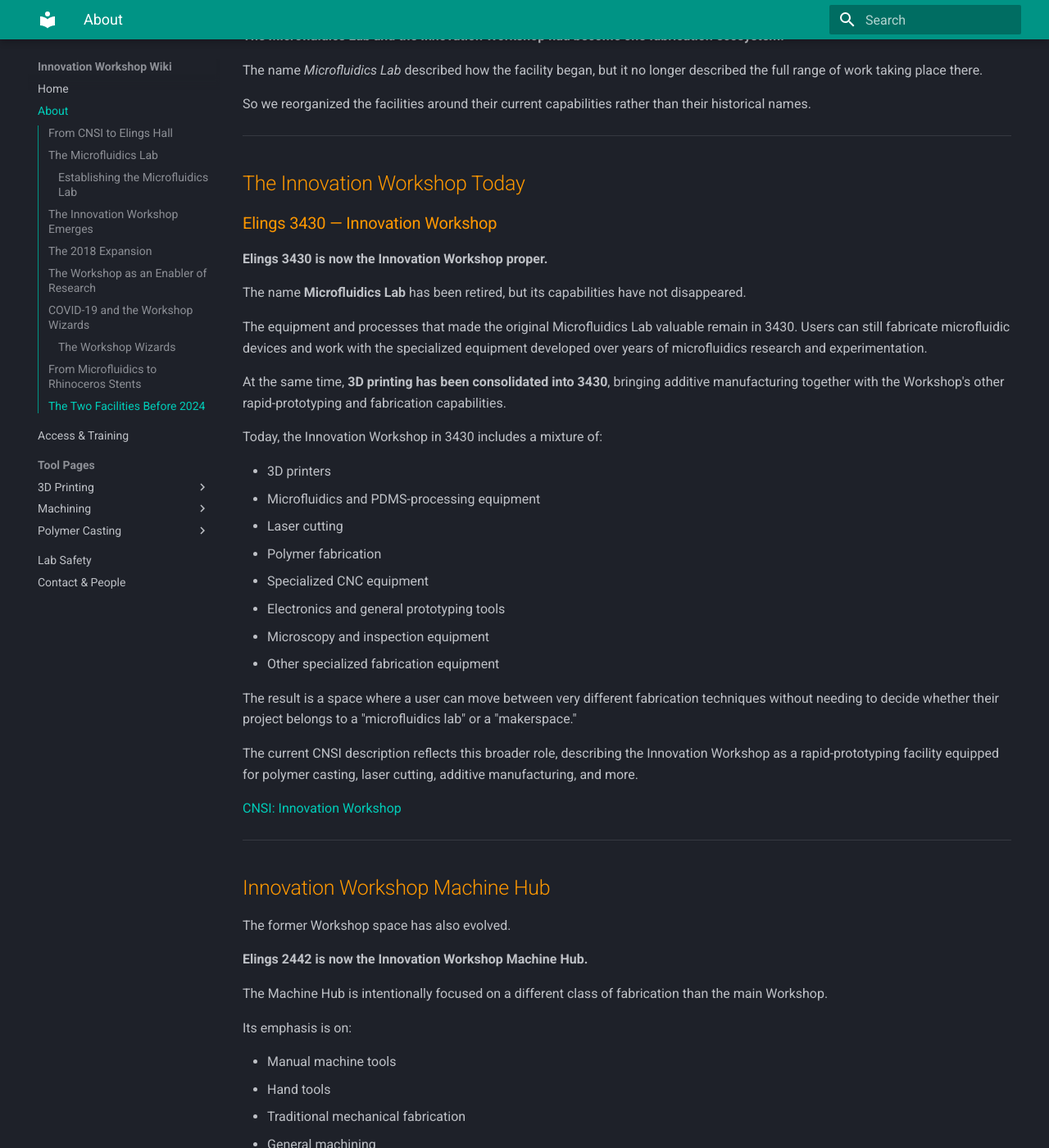
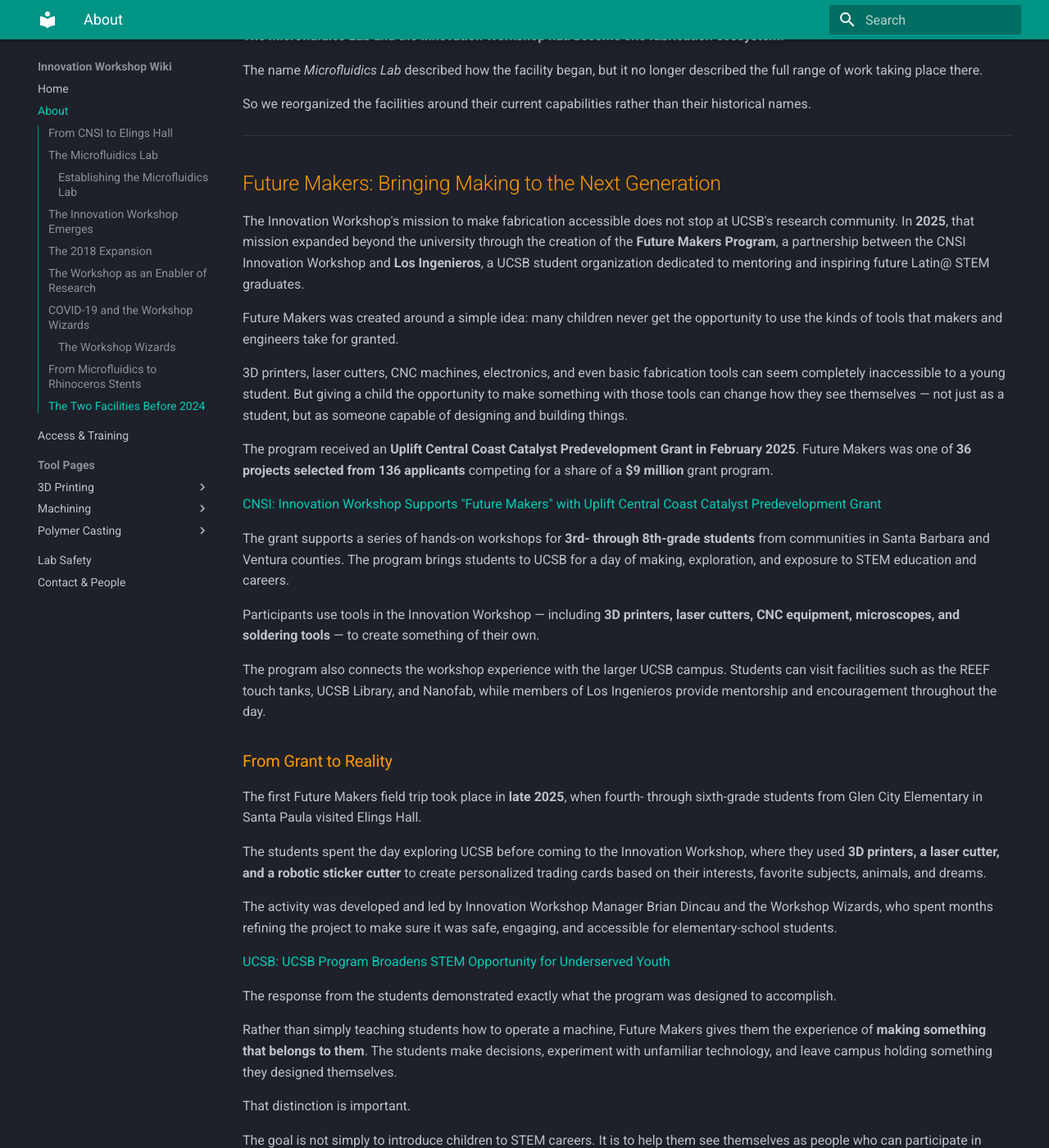
Before and after one commit to ucsb-innovation-workshop/ucsb-innovation-workshop.github.io, an MkDocs documentation site: the page built from docs/about.md, in a window 1280 px wide and 1400 px high, scrolled down 5981 px. Shown: the whole window at 82% size. Built offline with MkDocs 1.6.1 and Material for MkDocs 9.7.7, drawn with Linux system fonts in a browser that asks for light colours; some of the changed text lies outside the part shown.

Commit message:
Update about.md

```diff
--- a/docs/about.md
+++ b/docs/about.md
@@ -219,6 +219,60 @@
 
 ---
 
+## Future Makers: Bringing Making to the Next Generation
+
+The Innovation Workshop's mission to make fabrication accessible does not stop at UCSB's research community. In **2025**, that mission expanded beyond the university through the creation of the **Future Makers Program**, a partnership between the CNSI Innovation Workshop and **Los Ingenieros**, a UCSB student organization dedicated to mentoring and inspiring future Latin@ STEM graduates.
+
+Future Makers was created around a simple idea: many children never get the opportunity to use the kinds of tools that makers and engineers take for granted.
+
+3D printers, laser cutters, CNC machines, electronics, and even basic fabrication tools can seem completely inaccessible to a young student. But giving a child the opportunity to make something with those tools can change how they see themselves — not just as a student, but as someone capable of designing and building things.
+
+The program received an **Uplift Central Coast Catalyst Predevelopment Grant in February 2025**. Future Makers was one of **36 projects selected from 136 applicants** competing for a share of a **$9 million** grant program.
+
+[CNSI: Innovation Workshop Supports "Future Makers" with Uplift Central Coast Catalyst Predevelopment Grant](https://www.cnsi.ucsb.edu/news/all/2025/cnsi-innovation-workshop-supports-future-makers-uplift-central-coast-catalyst)
+
+The grant supports a series of hands-on workshops for **3rd- through 8th-grade students** from communities in Santa Barbara and Ventura counties. The program brings students to UCSB for a day of making, exploration, and exposure to STEM education and careers.
+
+Participants use tools in the Innovation Workshop — including **3D printers, laser cutters, CNC equipment, microscopes, and soldering tools** — to create something of their own.
+
+The program also connects the workshop experience with the larger UCSB campus. Students can visit facilities such as the REEF touch tanks, UCSB Library, and Nanofab, while members of Los Ingenieros provide mentorship and encouragement throughout the day.
+
+### From Grant to Reality
+
+The first Future Makers field trip took place in **late 2025**, when fourth- through sixth-grade students from Glen City Elementary in Santa Paula visited Elings Hall.
+
+The students spent the day exploring UCSB before coming to the Innovation Workshop, where they used **3D printers, a laser cutter, and a robotic sticker cutter** to create personalized trading cards based on their interests, favorite subjects, animals, and dreams.
+
+The activity was developed and led by Innovation Workshop Manager Brian Dincau and the Workshop Wizards, who spent months refining the project to make sure it was safe, engaging, and accessible for elementary-school students.
+
+[UCSB: UCSB Program Broadens STEM Opportunity for Underserved Youth](https://news.ucsb.edu/2025/022308/ucsb-program-broadens-stem-opportunity-underserved-youth)
+
+The response from the students demonstrated exactly what the program was designed to accomplish.
+
+Rather than simply teaching students how to operate a machine, Future Makers gives them the experience of **making something that belongs to them**. The students make decisions, experiment with unfamiliar technology, and leave campus holding something they designed themselves.
+
+That distinction is important.
+
+The goal is not simply to introduce children to STEM careers. It is to help them see themselves as people who can participate in those careers.
+
+The first visit was only the beginning. The Uplift Central Coast grant supports **nine Future Makers field trips**, bringing students from **Lompoc, Santa Maria, and Santa Paula** to UCSB.
+
+[CNSI: Future Makers Program](https://www.cnsi.ucsb.edu/news/all/2025/cnsi-innovation-workshop-supports-future-makers-uplift-central-coast-catalyst)
+
+Future Makers represents a natural extension of the Innovation Workshop's history.
+
+The Microfluidics Lab was originally created to make advanced fabrication accessible to researchers who could not easily use the cleanroom.
+
+The Innovation Workshop expanded that philosophy to students, entrepreneurs, and anyone with an idea they wanted to prototype.
+
+The Workshop Wizards turned that philosophy into a hands-on learning experience for UCSB undergraduates.
+
+And Future Makers carries it one step further — bringing the opportunity to **make, experiment, and imagine** directly to students who may never have had access to these tools before.
+
+> **You don't have to know what you want to build before you walk through the door. Sometimes you just need someone to show you that you can build something at all.**
+
+---
+
 ## The Innovation Workshop Today
 
 ### Elings 3430 — Innovation Workshop
```
